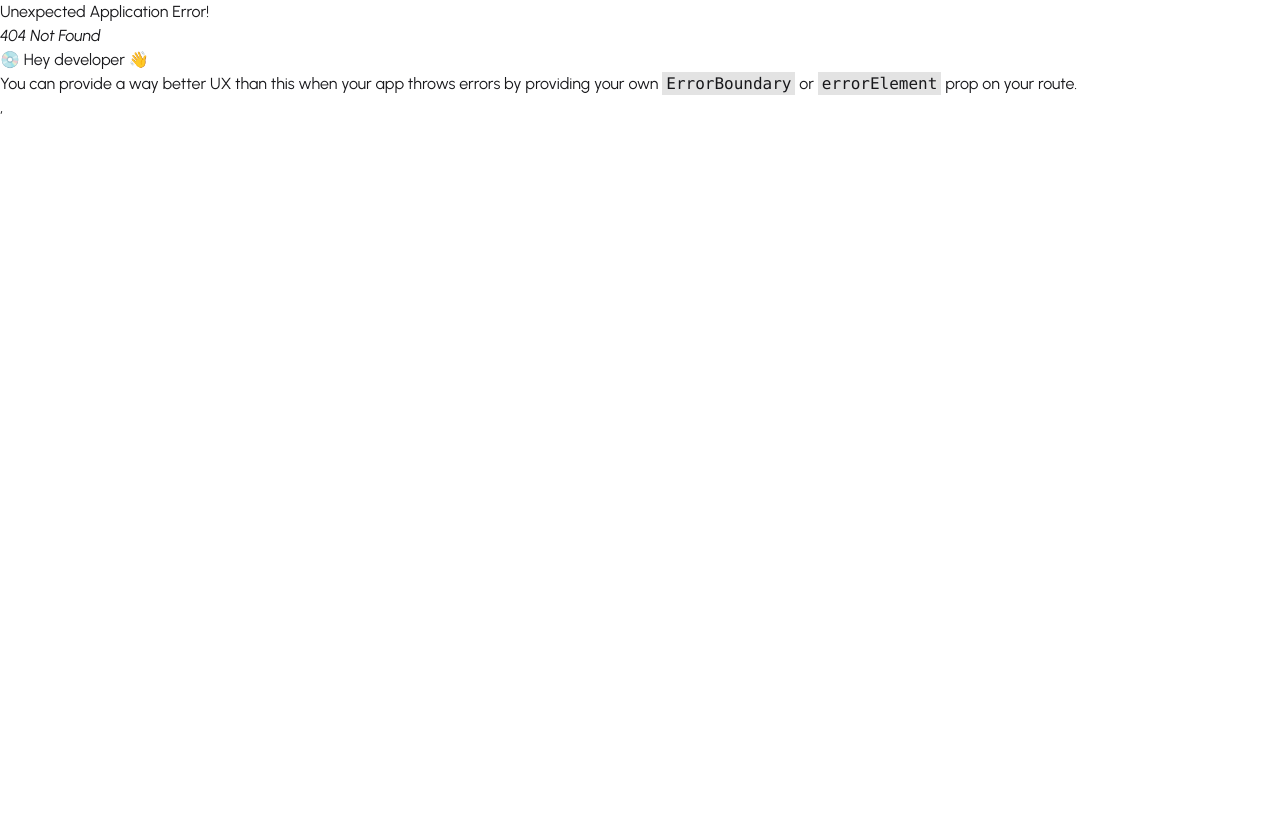
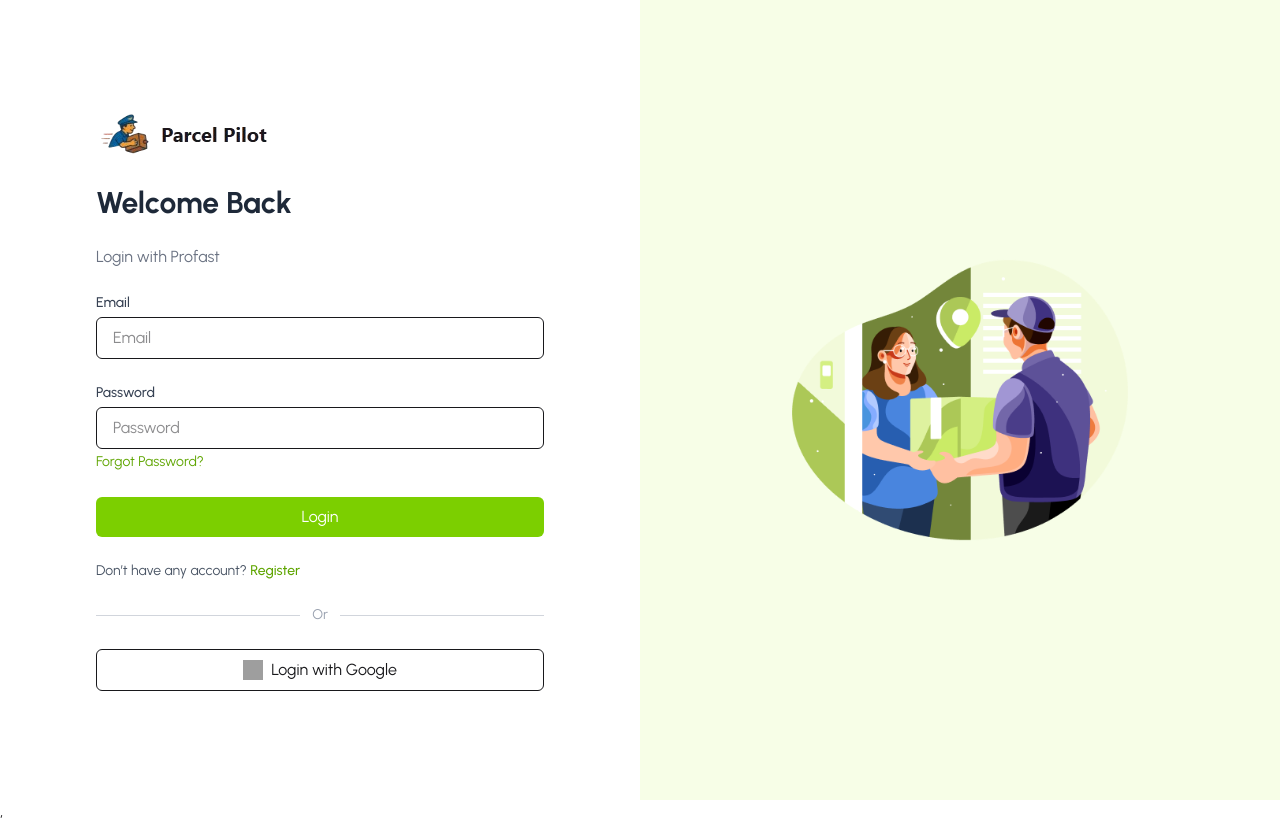
Before and after one commit to shariful8523/Parcel-Pilot-Client, a React (Vite) app: page /login in a window 1280 px wide. Before the commit this address had no page. Before the commit the page ends 800 px from the top, so only its background shows below. Built offline with nearby package versions, Linux system fonts and the light colour scheme; grey boxes are pictures that could not be loaded.

Commit message:
added the Login form Desgine

```diff
--- a/package.json
+++ b/package.json
@@ -13,6 +13,7 @@
     "@tailwindcss/vite": "^4.1.13",
     "react": "^19.1.1",
     "react-dom": "^19.1.1",
+    "react-hook-form": "^7.63.0",
     "react-icons": "^5.5.0",
     "react-responsive-carousel": "^3.2.23",
     "react-router": "^7.9.2",
--- /dev/null
+++ b/src/Pages/Authentication/Login/Login.jsx
@@ -0,0 +1,92 @@
+import Bannerimg from '../../../assets/authImage.png'
+
+import Logo from '../../../assets/logo2.png'
+
+const Login = () => {
+    return (
+        <div className="min-h-screen flex flex-col lg:flex-row">
+            {/* Left Section - Login Form */}
+            <div className="flex-1 flex items-center justify-center bg-white px-6 py-10">
+                <div className="w-full max-w-md space-y-6">
+                    {/* Logo */}
+                    <div className="flex items-center gap-2">
+                        <img
+                            src={Logo}
+                            alt=" Logo"
+
+                        />
+
+                    </div>
+
+                    {/* Heading */}
+                    <h2 className="text-3xl font-bold text-gray-800">Welcome Back</h2>
+                    <p className="text-gray-500">Login with Profast</p>
+
+                    {/* Email */}
+                    <div>
+                        <label className="block text-sm font-medium text-gray-700">Email</label>
+                        <input
+                            type="email"
+                            placeholder="Email"
+                            className="mt-1 w-full px-4 py-2 border rounded-md focus:outline-none focus:ring-2 focus:ring-lime-500"
+                        />
+                    </div>
+
+                    {/* Password */}
+                    <div>
+                        <label className="block text-sm font-medium text-gray-700">Password</label>
+                        <input
+                            type="password"
+                            placeholder="Password"
+                            className="mt-1 w-full px-4 py-2 border rounded-md focus:outline-none focus:ring-2 focus:ring-lime-500"
+                        />
+                        <a href="#" className="text-sm text-lime-600 hover:underline">
+                            Forgot Password?
+                        </a>
+                    </div>
+
+                    {/* Login Button */}
+                    <button className="w-full bg-lime-500 text-white py-2 rounded-md hover:bg-lime-600 transition">
+                        Login
+                    </button>
+
+                    {/* Register */}
+                    <p className="text-sm text-gray-600">
+                        Don’t have any account?{" "}
+                        <a href="#" className="text-lime-600 font-medium hover:underline">
+                            Register
+                        </a>
+                    </p>
+
+                    {/* Divider */}
+                    <div className="flex items-center">
+                        <div className="flex-grow h-px bg-gray-300"></div>
+                        <span className="px-3 text-gray-400 text-sm">Or</span>
+                        <div className="flex-grow h-px bg-gray-300"></div>
+                    </div>
+
+                    {/* Google Login */}
+                    <button className="w-full flex items-center justify-center gap-2 border py-2 rounded-md hover:bg-gray-100 transition">
+                        <img
+                            src="https://www.svgrepo.com/show/355037/google.svg"
+                            alt="google"
+                            className="w-5 h-5"
+                        />
+                        Login with Google
+                    </button>
+                </div>
+            </div>
+
+            {/* Right Section - Illustration */}
+            <div className="flex-1 bg-lime-50 flex items-center justify-center p-6">
+                <img
+                    src={Bannerimg}
+                    alt="Login Illustration"
+                    className="max-w-xs lg:max-w-md w-full"
+                />
+            </div>
+        </div>
+    );
+};
+
+export default Login;
--- /dev/null
+++ b/src/Pages/Authentication/SignIn/SignUp.jsx
@@ -0,0 +1,11 @@
+
+
+const SignUp = () => {
+    return (
+        <div>
+            <h1>this is SignUp</h1>
+        </div>
+    );
+};
+
+export default SignUp;
--- a/src/Pages/Home/Home.jsx
+++ b/src/Pages/Home/Home.jsx
@@ -1,4 +1,4 @@
-import React from 'react';
+
 import Banner from '../Banner/Banner';
 import Worksection from '../Banner/Worksection';
 import Services from '../Banner/Services';
--- /dev/null
+++ b/src/layouts/AuthLayout.jsx
@@ -0,0 +1,12 @@
+import React from 'react';
+import { Outlet } from 'react-router';
+
+const AuthLayout = () => {
+    return (
+        <>
+           <Outlet/>
+        </>
+    );
+};
+
+export default AuthLayout;
--- a/src/router/router.jsx
+++ b/src/router/router.jsx
@@ -1,6 +1,9 @@
 import { createBrowserRouter } from "react-router";
 import RootLayout from "../layouts/RootLayout";
 import Home from "../Pages/Home/Home";
+import AuthLayout from "../layouts/AuthLayout";
+import Login from "../Pages/Authentication/Login/Login";
+import SignUp from "../Pages/Authentication/SignIn/SignUp";
 
 const router = createBrowserRouter([
     {
@@ -13,6 +16,20 @@ const router = createBrowserRouter([
             }
         ]
     },
+    {
+        path: '/',
+        Component: AuthLayout,
+        children: [
+            {
+                path:'login',
+                Component: Login,
+            },
+            {
+                path: 'signup',
+                Component: SignUp ,
+            }
+        ]
+    }
 ]);
 
 export default router;
```
Also changed, not shown: 1 other file (tests, documents, lock files or other folders).
